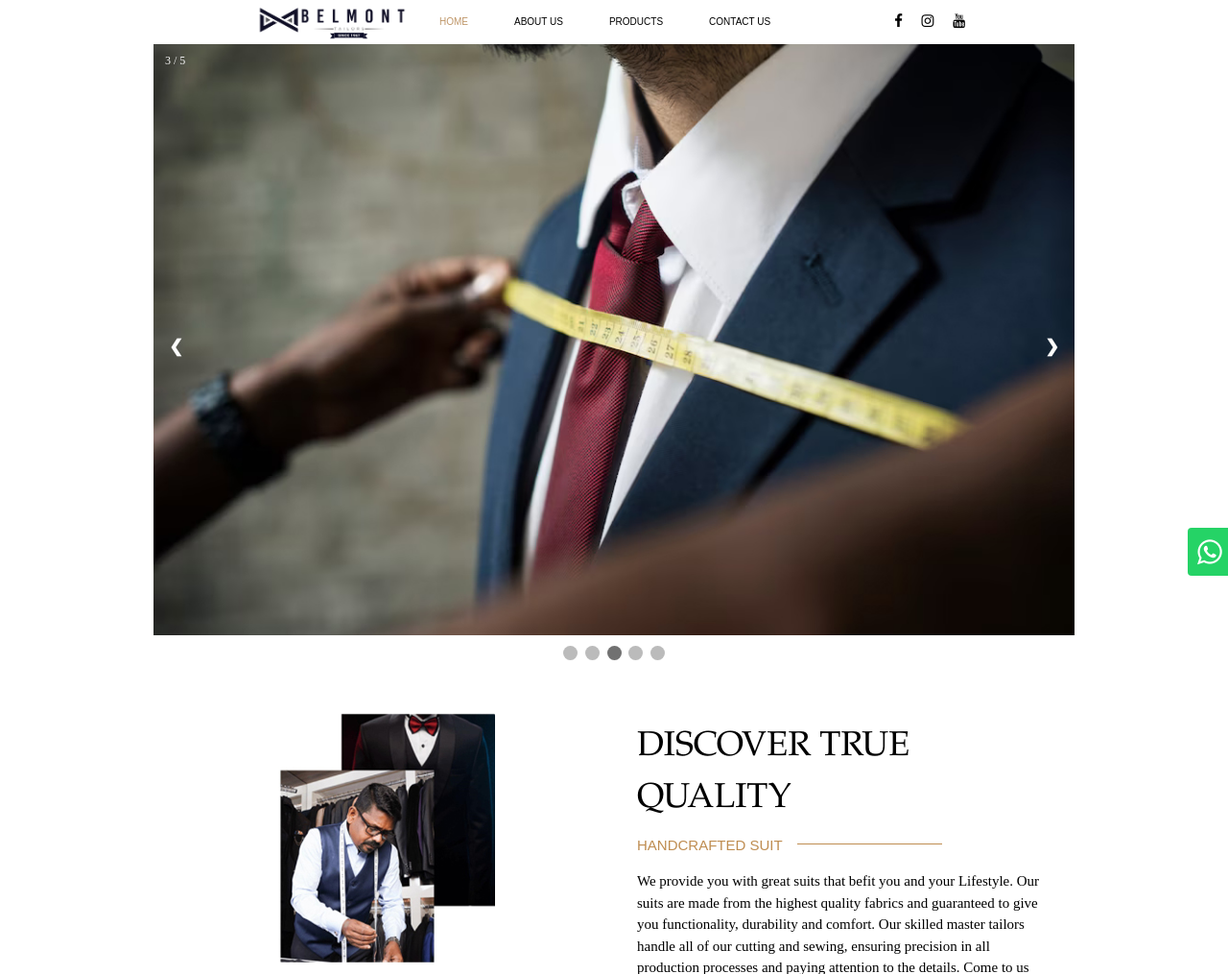
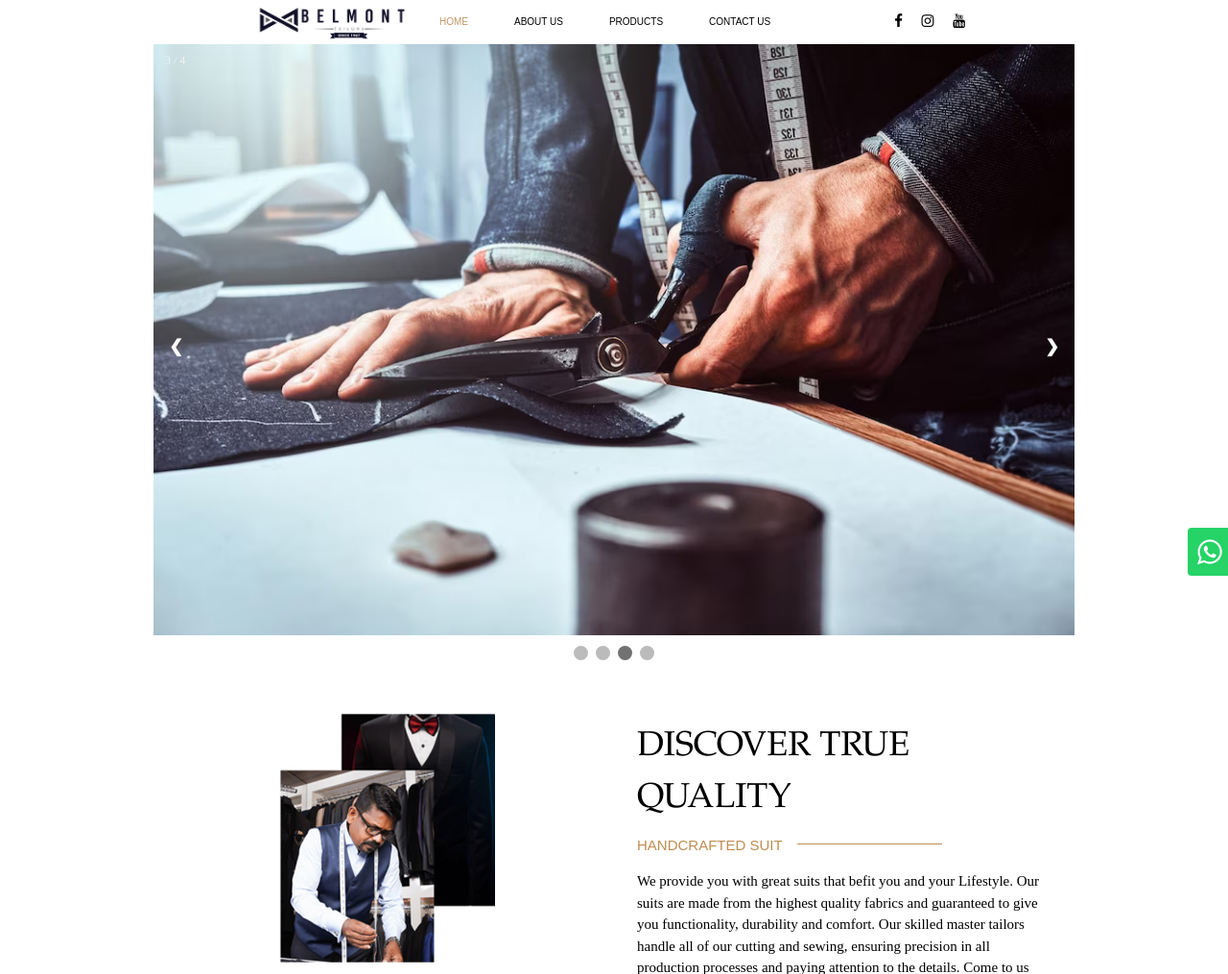
Before and after one commit to dhanraj-propelsoft/belmont-web, a PHP site: page / in a window 1280 px wide. Shown: the top 1015 px of the page at 96% size. Run offline with PHP 8.4, Linux system fonts and the light colour scheme; some libraries are stand-ins or nearby versions.

Commit message:
issue fixed

```diff
--- a/index.php
+++ b/index.php
@@ -131,23 +131,19 @@ if(isset($_POST['submit']))
 <!-- Full-width images with number and caption text -->
 <!-- Automatic Slideshow Images -->
   <div class="mySlides fade bt-display-container bt-center">
-    <div class="numbertext">1 / 5</div>
+    <div class="numbertext">1 / 4</div>
     <img src="./img/home1.jpg" class="homeSlide">
   </div>
   <div class="mySlides fade bt-display-container bt-center">
-    <div class="numbertext">2 / 5</div>
-    <img src="./img/home2.jpg" class="homeSlide">
-  </div>
-  <div class="mySlides fade bt-display-container bt-center">
-    <div class="numbertext">3 / 5</div>
+    <div class="numbertext">2 / 4</div>
     <img src="./img/home3.jpg" class="homeSlide">
   </div>
   <div class="mySlides fade bt-display-container bt-center">
-    <div class="numbertext">4 / 5</div>
+    <div class="numbertext">3 / 4</div>
     <img src="./img/home21.jpg" class="homeSlide">
   </div>
   <div class="mySlides fade bt-display-container bt-center">
-    <div class="numbertext">5 / 5</div>
+    <div class="numbertext">4 / 4</div>
     <img src="./img/home22.jpg" class="homeSlide">
   </div>
 
@@ -162,7 +158,6 @@ if(isset($_POST['submit']))
 <span class="dot" onclick="currentSlide(2)"></span>
 <span class="dot" onclick="currentSlide(3)"></span>
 <span class="dot" onclick="currentSlide(4)"></span>
-<span class="dot" onclick="currentSlide(5)"></span>
 </div>
   <div class="bt-container bt-content bt-padding-32">
     <div class="bt-row">
@@ -174,7 +169,7 @@ if(isset($_POST['submit']))
         <h1 class="bt-text-black mainTit">DISCOVER TRUE QUALITY</h1>
         <span class="subTitSpan">HANDCRAFTED SUIT</span>
         <p>We provide you with great suits that befit you and your Lifestyle. Our suits are made from the highest quality fabrics and guaranteed to give you functionality, durability and comfort. Our skilled master tailors handle all of our cutting and sewing, ensuring precision in all production processes and paying attention to the details. Come to us and choose the best suit for your lifestyle.</p>
-        <p class="bt-left"><a href="#about" class="bt-button bt-round bt-padding-large bt-large" style="color: #ffffff; background-color: #bf9668;">LEARN ABOUT US</a></p>
+        <p class="bt-left"><a href="#aboutSec" class="bt-button bt-round bt-padding-large bt-large" style="color: #ffffff; background-color: #bf9668;">LEARN ABOUT US</a></p>
       </div>
     </div>
   </div>
@@ -217,7 +212,7 @@ if(isset($_POST['submit']))
       <h1 class="bt-text-white mainTit">WE DESIGN, YOU RULE</h1>
       <p class="bt-text-white spanTitle">−−− Providing you with maximum Level of comfort & confidence in every suit!</p>
     </div>
-    <a class="bt-display-right bt-button bt-round bt-large bt-hover-opacity-off" style="color: #ffffff; background-color: #bf9668; margin-right: 16px;" href="#contact">CONTACT US</a>
+    <a class="bt-display-right bt-button bt-round bt-large bt-hover-opacity-off" style="color: #ffffff; background-color: #bf9668; margin-right: 16px;" href="#contactSec">CONTACT US</a>
   </div>
   <div class="bt-content bt-container bt-padding-32">
     <div class="bt-row">
```
Also changed, not shown: img/home2.jpg (deleted).
